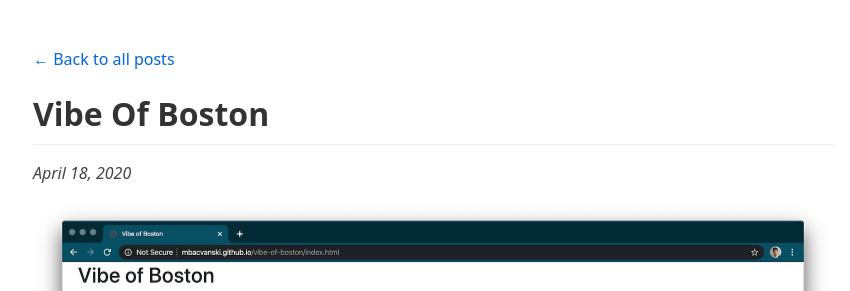
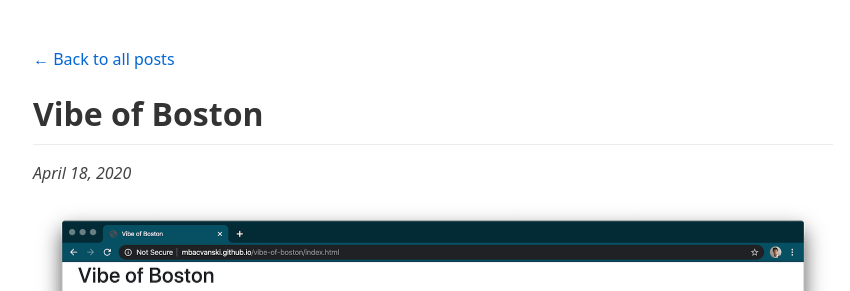
Before and after one commit to mbacvanski/mbacvanski.github.io, a Jekyll site: the page built from _posts/2020-04-18-vibe-of-boston.md, in a window 1280 px wide and 900 px high. Shown: the part 167-458 px from the top of the window, without its empty margins (207-1057 px from the left). Built offline with Jekyll 4.4.1, drawn with Linux system fonts in a browser that asks for light colours; part of the change alters nothing that is shown.

```diff
--- a/_config.yml
+++ b/_config.yml
@@ -29,7 +29,7 @@ defaults:
       type: posts
     values:
       is_post: true
-permalink: /:title # so we have /about instead of /about.html, and /blog-post instead of /2019-11-22-blog-post.html
+#permalink: /:title # so we have /about instead of /about.html, and /blog-post instead of /2019-11-22-blog-post.html
 
 sass:
   style: compressed # compress the CSS file generated from the SCSS styles file
--- a/_posts/2020-04-18-vibe-of-boston.md
+++ b/_posts/2020-04-18-vibe-of-boston.md
@@ -1,3 +1,7 @@
+---
+title: Vibe of Boston
+---
+
 ![Vibe of Boston](/assets/vibe-of-boston/overview.png)
 I recently worked on a [very exciting project](github.com/mbacvanski/vibe-of-boston/) with my friend Vedant Rautela.
 
```
